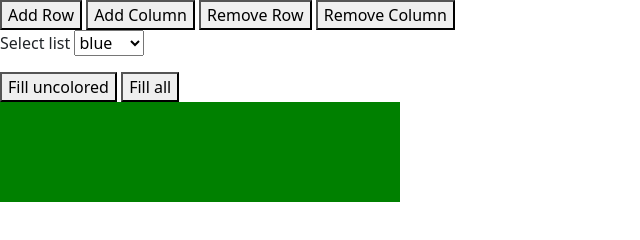
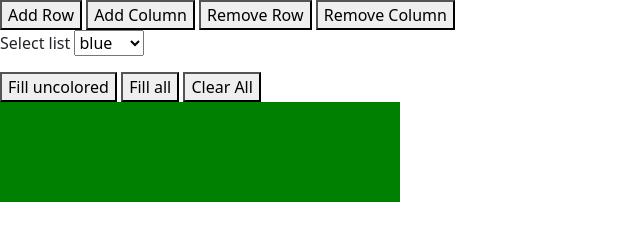
Before and after one commit to Chrisartrip921/TTP-Assignments-3-4-5, a plain HTML site: page assignment5/index.html in a window 1280 px wide. Shown: the whole page, without its empty margins (0-640 px from the left). Drawn offline with nearby package versions, Linux system fonts and the light colour scheme.

Commit message:
add clear button and clear function

```diff
--- a/assignment5/index.html
+++ b/assignment5/index.html
@@ -31,6 +31,7 @@
     </form>
     <button onclick="setUncolored()">Fill uncolored</button>
     <button onclick="setAllCurrent()">Fill all</button>
+    <button onclick="clearAll()">Clear All</button>
     <table id="main-grid">
         <tr>
             <td></td>
--- a/assignment5/index.js
+++ b/assignment5/index.js
@@ -99,3 +99,15 @@ function setAllCurrent() {
         cell.classList.remove("uncolored");
     })
 }
+
+function clearAll() {
+    // get all cells
+    let allCells = document.getElementsByTagName("td");
+    let allCellsList = [...cells];
+
+    // remove "uncolored" class, change background color to red
+    allCellsList.forEach(cell => {
+        cell.style.backgroundColor = 'red';
+        cell.classList.add("uncolored");
+    })
+}
```
